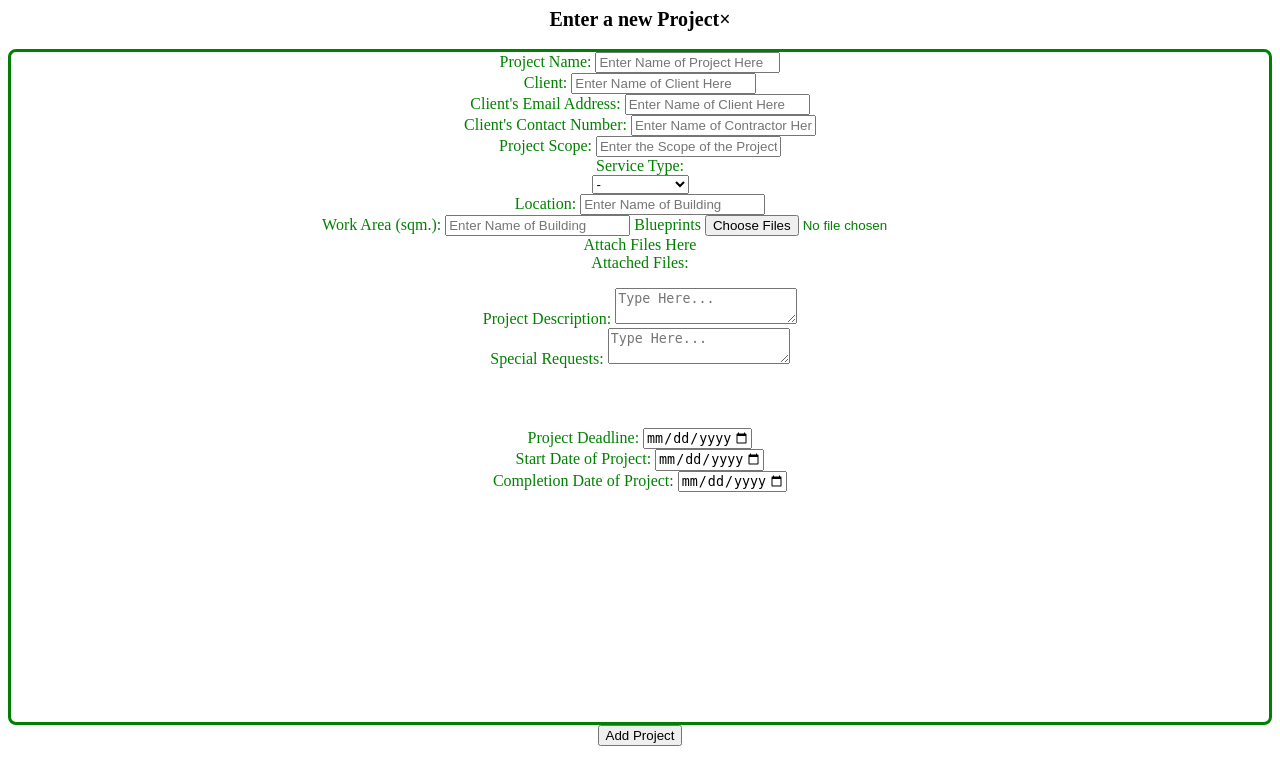
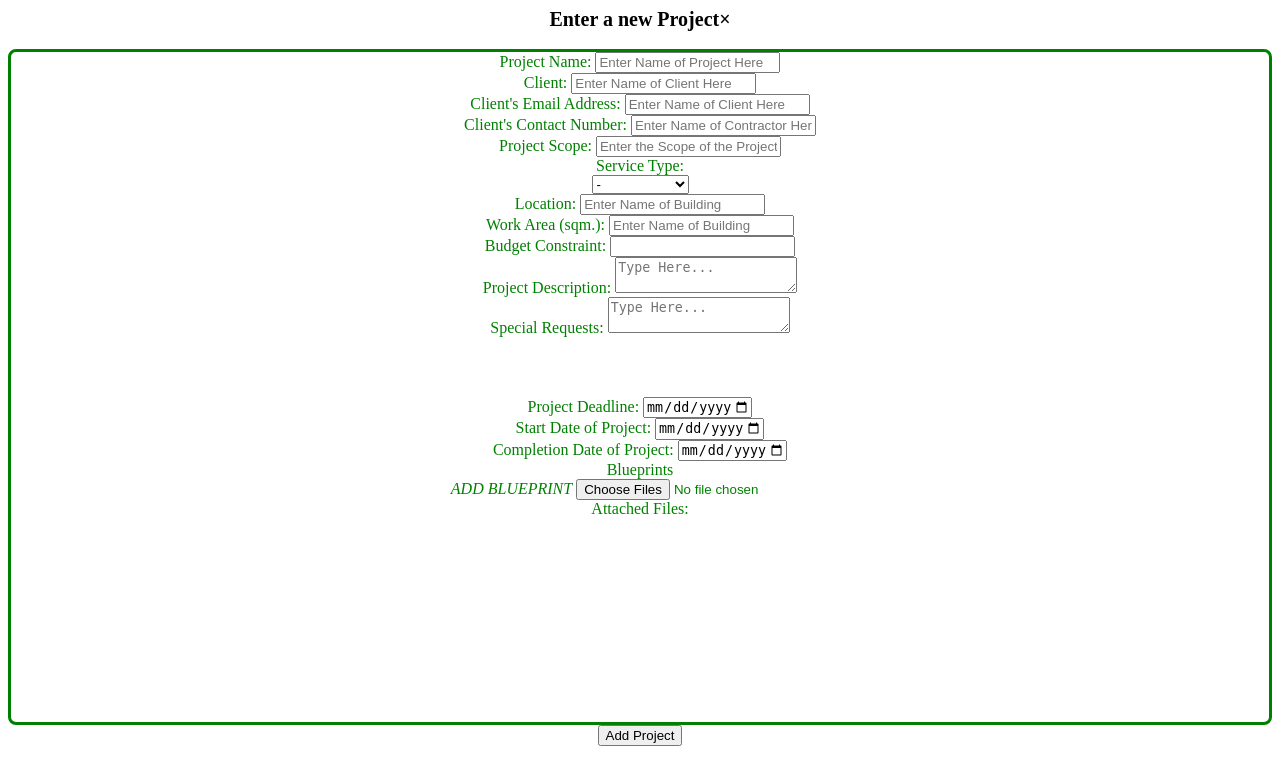
Before and after one commit to skyleccc/FCM-Trading-Services-Project, a PHP site: page /addProjectModal.php in a window 1280 px wide. Shown: the top 765 px of the page. Run offline with PHP 8.4, Linux system fonts and the light colour scheme.

Commit message:
separate and budget constraint

```diff
--- a/CSS/projects_style.css
+++ b/CSS/projects_style.css
@@ -171,7 +171,7 @@ text-align: center;
 }
 
 
-input[type="text"],input[type="password"],input[type="date"]{
+input[type="text"],input[type="password"],input[type="date"], input[type=number]{
 width: 50%;
 padding: 10px;
 border: 1px solid #ccc;
@@ -179,7 +179,7 @@ border-radius: 4px;
 box-sizing: border-box;
 }
 
-.quotationscontainer input[type="text"],input[type="date"]{
+.quotationscontainer input[type="text"],input[type="date"], input[type=number]{
 width: 100%;
 padding: 10px;
 height: 100%;
--- a/Components/ProjectsModals/addProjectModal.php
+++ b/Components/ProjectsModals/addProjectModal.php
@@ -27,12 +27,12 @@ echo'
                                     </div>
                                     <div class="form-group_two">
                                         <div class="input-group">
-                                            <label for="assignedContractor">Client\'s Email Address:</label>
+                                            <label for="clientEmail">Client\'s Email Address:</label>
                                             <input type="text" id="clientEmail" name="clientEmail" placeholder="Enter Name of Client Here" required>
                                         </div>
                                         <div class="space"></div>
                                         <div class="input-group">
-                                            <label for="assignedContractor">Client\'s Contact Number:</label>
+                                            <label for="clientContact">Client\'s Contact Number:</label>
                                             <input type="text" id="clientContact" name="clientContact" placeholder="Enter Name of Contractor Here" required>
                                         </div>
                                     </div>
@@ -55,34 +55,22 @@ echo'
                                     </div>
 
                                     <div class="form-group_two">
-                                    <div class="form-group">
+                                        <div class="input-group">
                                         <label for="building">Location:</label>
                                         <input type="text" id="buildingaddress" name="buildingaddress" placeholder="Enter Name of Building" required>
                                         </div>
 
                                         <div class="space"></div>
                                         <div class="input-group">
-                                            <label for="building">Work Area (sqm.):</label>
+                                            <label for="areaofwork">Work Area (sqm.):</label>
                                             <input type="number" id="workarea" name="workarea" placeholder="Enter Name of Building" required>
-
-
-                                            <label for="blueprint">Blueprints</label>
-                                            <input type="file" id="blueprint" name="blueprint[]" onchange="previewFileList();" multiple>
-                                            <div id="attachment" class="w100">
-
-                                            <label for="blueprint" class="labelforupload">
-                                                <i class="fa-solid fa-upload"></i> Attach Files Here
-                                            </label>
-                                            <div class="bold">
-                                            Attached Files:
-                                                </div>
-                                                <div id="attached-filelist">
-                                                    <ul id="list">
-                                                    </ul>
-                                                </div>
-                                            </div>
                                         </div>
                                     </div>
+                                    <div class="form-group">
+                                        <label for="budgetConstraint">Budget Constraint:</label>
+                                        <input type="number" id="budgetConstraint" name="budgetConstraint" required>
+                                    </div>
+
 
                                     <div class="form-group">
                                         <label for="description">Project Description:</label>
@@ -109,6 +97,23 @@ echo'
                                         </div>
                                     </div>
                                 </div>
+                                <div class= "form-group" id="attach-blueprint">
+                                        <label for="blueprint">Blueprints</label>
+
+                                <div class="input-group" id="attach-blueprint">
+                                        <label for="blueprint" class="labelforupload"><i class="fa-solid fa-upload"> ADD BLUEPRINT</i></label>
+                                        <input type="file" id="blueprint" name="blueprint[]" onchange="displayFileList();" multiple>
+                                    </div>
+                                        <div id="attachment" class="w100">
+                                            <div class="bold">
+                                                Attached Files:
+                                            </div>
+                                            <div id="attached-filelist">
+                                                <ul id="list">
+                                                </ul>
+                                            </div>
+                                        </div>
+                                </div>
                         </div>
                             <button id="addfinal">Add Project</button>
                             </form>
--- a/Pages/quotations.php
+++ b/Pages/quotations.php
@@ -95,7 +95,7 @@ require '../Controllers/accessDatabase.php';
                 </div>
                 <div class="form-group_two">
                     <div class="input-group">
-                    <label for="contact">Email:</label>
+                    <label for="email">Email:</label>
                     <input type="text" id="email" name="email" placeholder="Enter contact information here..." required>
                     </div>
                     <div class="space"></div>
```
Also changed, not shown: Components/ProjectsModals/editProjectModal.php (+24 -10 lines), Pages/Admin/QuotationReqsList/edit_quotation.php (+9 -2 lines), Pages/Admin/QuotationReqsList/quotationedit.php (+9 -3 lines).
